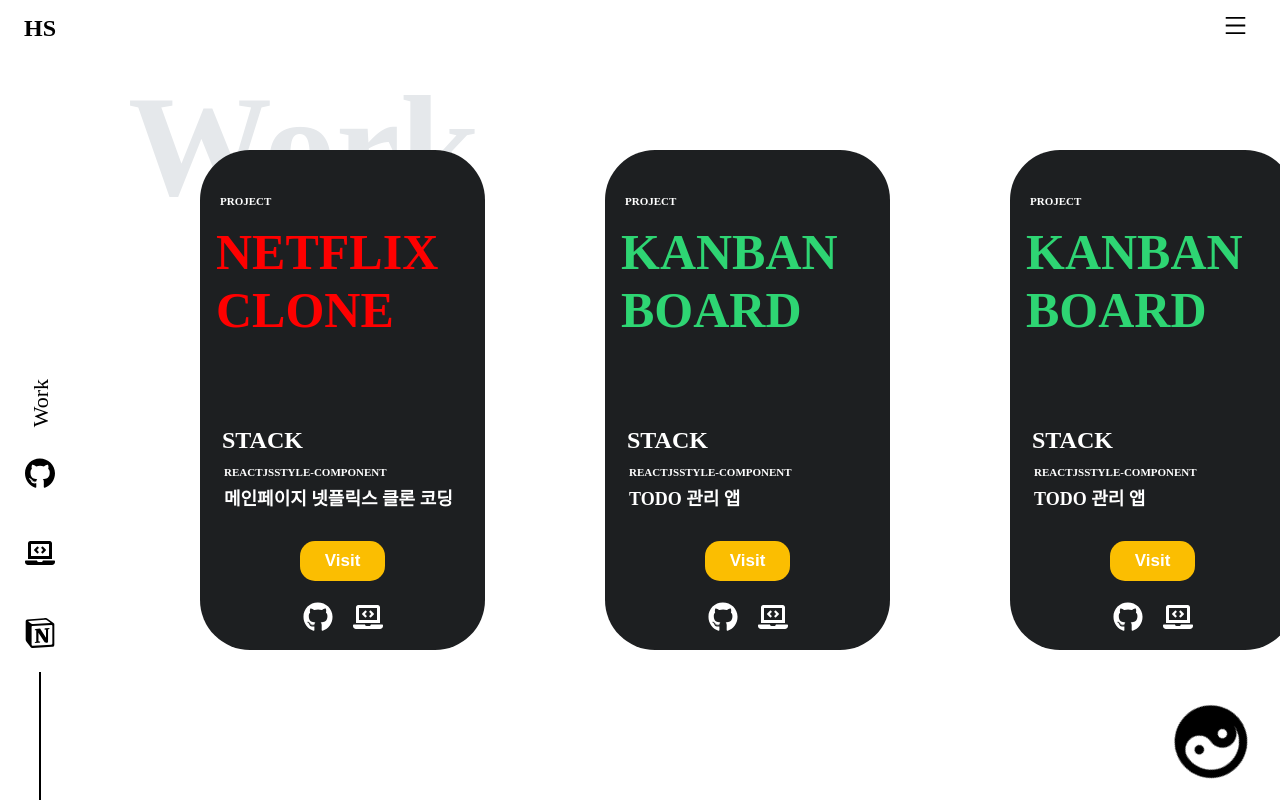
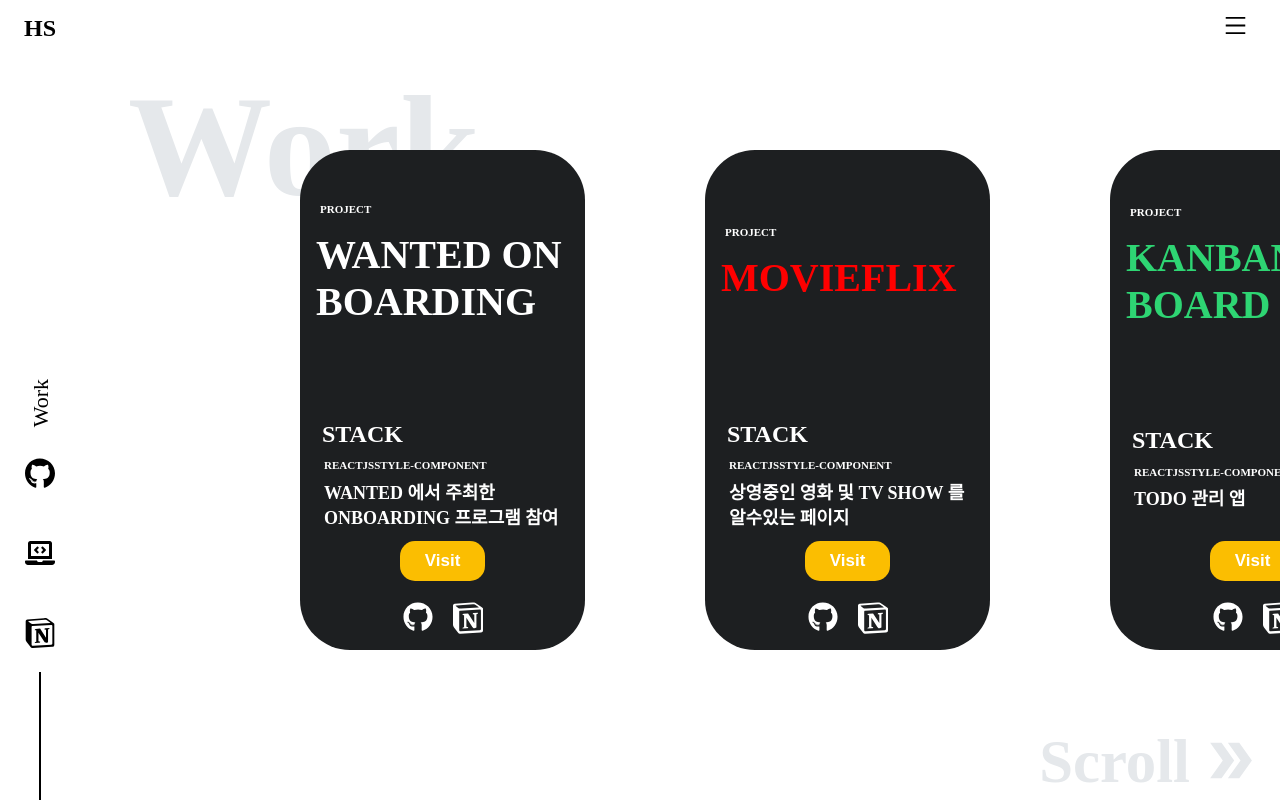
Before and after one commit to slobbie/portfolio-WebSite, a React (Create React App) app: page /work in a window 1280 px wide. Built offline with nearby package versions, Linux system fonts and the light colour scheme.

Commit message:
:recycle: Refactor work page 변경

```diff
--- a/src/components/BigTitle.tsx
+++ b/src/components/BigTitle.tsx
@@ -1,12 +1,15 @@
 import React from 'react';
-import styled from 'styled-components';
+import styled, { css } from 'styled-components';
 import { Colors } from '../Styled/Colors';
 
 interface BigTitleProps {
   top?: number;
   left?: number;
   right?: number;
+  bottom?: number;
   text: string;
+  size: string;
+  position?: boolean;
 }
 
 const BigTitle = (props: BigTitleProps) => {
@@ -15,12 +18,34 @@
 
 export default BigTitle;
 
+const Fontsize = css<BigTitleProps>`
+  ${(props) =>
+    props.size === 'L' &&
+    css`
+      font-size: calc(5rem + 5vw);
+    `}
+
+  ${(props) =>
+    props.size === 'M' &&
+    css`
+      font-size: calc(4rem + 3vw);
+    `}
+
+    ${(props) =>
+    props.size === 'S' &&
+    css`
+      font-size: calc(3rem + 1vw);
+    `}
+`;
+
 const Text = styled.h2<BigTitleProps>`
-  position: fixed;
+  position: ${(props) => (props.position ? 'fixed' : 'absolute')};
   top: ${(props) => props.top + '%'};
   left: ${(props) => props.left + '%'};
   right: ${(props) => props.right + '%'};
+  bottom: ${(props) => props.bottom + '%'};
   color: ${Colors.gray200};
-  font-size: calc(5rem + 5vw);
+  /* font-size: calc(5rem + 5vw); */
+  ${Fontsize}
   z-index: 0;
 `;
--- a/src/components/nav/IconComponent.tsx
+++ b/src/components/nav/IconComponent.tsx
@@ -29,7 +29,7 @@
           />
         </Button>
         <Button
-          onClick={() => window.open('https://github.com/slobbie', '_blank')}
+          onClick={() => window.open('https://velog.io/@slobber/', '_blank')}
           initial={{ scale: 0 }}
           animate={{ scale: [0, 1, 1.5, 1] }}
           transition={{ type: 'spring', duration: 1, delay: 1.4 }}
@@ -41,7 +41,12 @@
           />
         </Button>
         <Button
-          onClick={() => window.open('https://github.com/slobbie', '_blank')}
+          onClick={() =>
+            window.open(
+              'https://bolder-frog-020.notion.site/76dc1d0ebd64400ba4a9eb6229eddea2',
+              '_blank'
+            )
+          }
           initial={{ scale: 0 }}
           animate={{ scale: [0, 1, 1.5, 1] }}
           transition={{ type: 'spring', duration: 1, delay: 1.6 }}
@@ -92,6 +97,7 @@
 const Button = styled(motion.button)`
   border: none;
   background: transparent;
+  cursor: pointer;
 `;
 const Line = styled(motion.div)<ClickProps>`
   width: 2px;
--- a/src/components/work/WorkCord.tsx
+++ b/src/components/work/WorkCord.tsx
@@ -13,6 +13,7 @@
   Info?: string;
   projectImg?: string;
   TitleColor?: string;
+  visit?: string;
 }
 
 const WorkCord = (props: WorkProps) => {
@@ -67,11 +68,17 @@
               </Imgs> */}
           </ImgWrapper>
           <SmallText>Project</SmallText>
-          <Text style={{ color: props.TitleColor }}>{props.title}</Text>
+          <Text
+            style={{
+              color: props.TitleColor,
+            }}
+          >
+            {props.title}
+          </Text>
         </TopContainer>
         <BottomContainer>
           <InfoDetail stack={props.stack} Info={props.Info} />
-          <WorkIcons />
+          <WorkIcons visit={props.visit} />
         </BottomContainer>
       </CardContainer>
     </CardWrapper>
@@ -130,8 +137,9 @@
   display: flex;
   flex-direction: column;
   flex: 1.2;
+  align-items: flex-start;
   position: relative;
-  align-items: center;
+  /* align-items: center; */
   justify-content: center;
   /* padding: 1em 15px; */
 `;
@@ -143,12 +151,12 @@
   padding: 0 1em;
 `;
 
-const Text = styled.h2`
+const Text = styled(motion.h2)`
   color: ${Colors.white};
   text-transform: uppercase;
   margin: 0;
-  z-index: 10;
-  font-size: 50px;
+  z-index: 100;
+  font-size: 40px;
   font-weight: 900;
   padding: 1rem;
 `;
--- a/src/components/work/WorkIcons.tsx
+++ b/src/components/work/WorkIcons.tsx
@@ -3,11 +3,12 @@
 import { Colors } from '../../Styled/Colors';
 import { WorkProps } from './WorkCord';
 import { ReactComponent as GithubIcon } from '../../assets/svg/github-brands.svg';
-import { ReactComponent as Blog } from '../../assets/svg/laptop-code-solid.svg';
+import { ReactComponent as Notion } from '../../assets/svg/notion-logo.svg';
 const WorkIcons = (props: WorkProps) => {
+  console.log(props.visit);
   return (
     <Container>
-      <Visit>Visit</Visit>
+      <Visit onClick={() => window.open(props.visit, '_blank')}>Visit</Visit>
       <IconBox>
         <Button>
           {/* <img src={props.stackImg} alt='button-icon' /> */}
@@ -19,7 +20,7 @@
           />
         </Button>
         <Button>
-          <Blog fill={Colors.white} width={30} className='icon' />
+          <Notion fill={Colors.white} width={30} className='icon' />
         </Button>
       </IconBox>
     </Container>
@@ -47,6 +48,7 @@
   background-color: ${Colors.yellow};
   color: ${Colors.white};
   margin: 5px;
+  cursor: pointer;
 `;
 
 const IconBox = styled.div`
--- a/src/page/Work.tsx
+++ b/src/page/Work.tsx
@@ -9,25 +9,26 @@
 import { AiOutlineMenu, AiOutlineClose } from 'react-icons/ai';
 import { motion } from 'framer-motion';
 import BigTitle from '../components/BigTitle';
-import { ReactComponent as Logo } from '../assets/svg/yin-yang-solid.svg';
+import { MdDoubleArrow } from 'react-icons/md';
 const Work = () => {
   const WorkData = [
     {
       id: 1,
-      title: 'NETFLIX Clone',
+      title: 'Wanted ON BOARDING',
       stack: ['React', 'JS', 'Style-Component'],
-      Info: '메인페이지 넷플릭스 클론 코딩',
-      projectImg: `${Me}`,
-      TitleColor: 'red',
+      Info: 'Wanted 에서 주최한  onboarding 프로그램 참여',
+      projectImg: `${Netflix}`,
+      visit: 'https://slobbie.github.io/React-canvas/',
+      TitleColor: '#fff',
     },
     {
       id: 2,
-      title: 'Kanban board',
+      title: 'MOVIEFLIX',
       stack: ['React', 'JS', 'Style-Component'],
-      Info: 'Todo 관리 앱',
-      projectImg: `${Netflix}`,
-
-      TitleColor: '#2ed573',
+      Info: '상영중인 영화 및 TV SHOW 를 알수있는 페이지',
+      projectImg: `${Me}`,
+      visit: 'https://slobbie.github.io/React-canvas/',
+      TitleColor: 'red',
     },
     {
       id: 3,
@@ -35,17 +36,26 @@
       stack: ['React', 'JS', 'Style-Component'],
       Info: 'Todo 관리 앱',
       projectImg: `${Netflix}`,
-
+      visit: 'https://slobbie.github.io/React-canvas/',
       TitleColor: '#2ed573',
     },
     {
       id: 4,
-      title: 'Kanban board',
+      title: 'REACT-CANVAS',
       stack: ['React', 'JS', 'Style-Component'],
-      Info: 'Todo 관리 앱',
+      Info: 'REACT-CANVAS',
       projectImg: `${Netflix}`,
-
-      TitleColor: '#2ed573',
+      visit: 'https://slobbie.github.io/React-canvas/',
+      TitleColor: '#1E5DF7',
+    },
+    {
+      id: 5,
+      title: 'CATCHER-UIKIT',
+      stack: ['React', 'JS', 'Style-Component'],
+      Info: 'SIDE-PROJECT에서 사용되는 UIKit',
+      projectImg: `${Netflix}`,
+      visit: 'https://slobbie.github.io/React-canvas/',
+      TitleColor: '#97511E',
     },
   ];
   const [click, setClick] = useRecoilState(ClickValue);
@@ -86,7 +96,7 @@
           <AiOutlineMenu className='menuIcon' />
         )}
       </Toggle>
-      <BigTitle text='Work' top={8} left={10} />
+      <BigTitle size='L' text='Work' top={8} left={10} position />
       <Wrapper
         className='page'
         variants={Container}
@@ -102,13 +112,15 @@
               Info={item.Info}
               projectImg={item.projectImg}
               TitleColor={item.TitleColor}
+              visit={item.visit}
             />
           );
         })}
       </Wrapper>
-      <Rotate>
-        <Logo width={75} height={75} />
-      </Rotate>
+      <BottomTitle>
+        <BigTitle size='S' text='Scroll' bottom={0} right={10} />
+        <MdDoubleArrow className='arrow' />
+      </BottomTitle>
     </Section>
   );
 };
@@ -139,9 +151,13 @@
   max-width: 1000px;
   width: 100%;
   height: 100%;
+  position: relative;
+  left: 100px;
   /* margin: 50px; */
   @media screen and (max-width: 768px) {
     flex-direction: column;
+    top: 150px;
+    left: 0;
   }
 `;
 
@@ -167,23 +183,40 @@
   }
 `;
 
-const rotateAnimation = keyframes`
-  from {
-    transform: rotate(0);
+const animate = keyframes`
+   0% {
+
+      transform: translateX(0);
+    }
+    40% {
+
+      transform:  translateX(-5px);
+    }
+    70% {
+      transform:   translateX(5px);
+    }
+   100%{
+    transform: translateX(0);
+    }
+`;
+
+const BottomTitle = styled.div`
+  position: absolute;
+  bottom: 3px;
+  right: 90px;
+  display: flex;
+  align-items: center;
+  height: 100%;
+  .arrow {
+    position: absolute;
+    fill: ${Colors.gray200};
+    width: calc(3rem + 1vw);
+    height: calc(3rem + 1vw);
+    bottom: 6px;
+    left: 10px;
+    animation: ${animate} 3s linear infinite;
   }
-  to {
-    transform: rotate(360deg);
+  @media screen and (max-width: 768px) {
+    display: none;
   }
 `;
-
-const Rotate = styled.div`
-  position: absolute;
-  bottom: 20px;
-  right: 30px;
-  animation: ${rotateAnimation} infinite 1.5s linear;
-  transition: all 1s ease;
-
-  &:active {
-    right: 850px;
-  }
-`;
```
